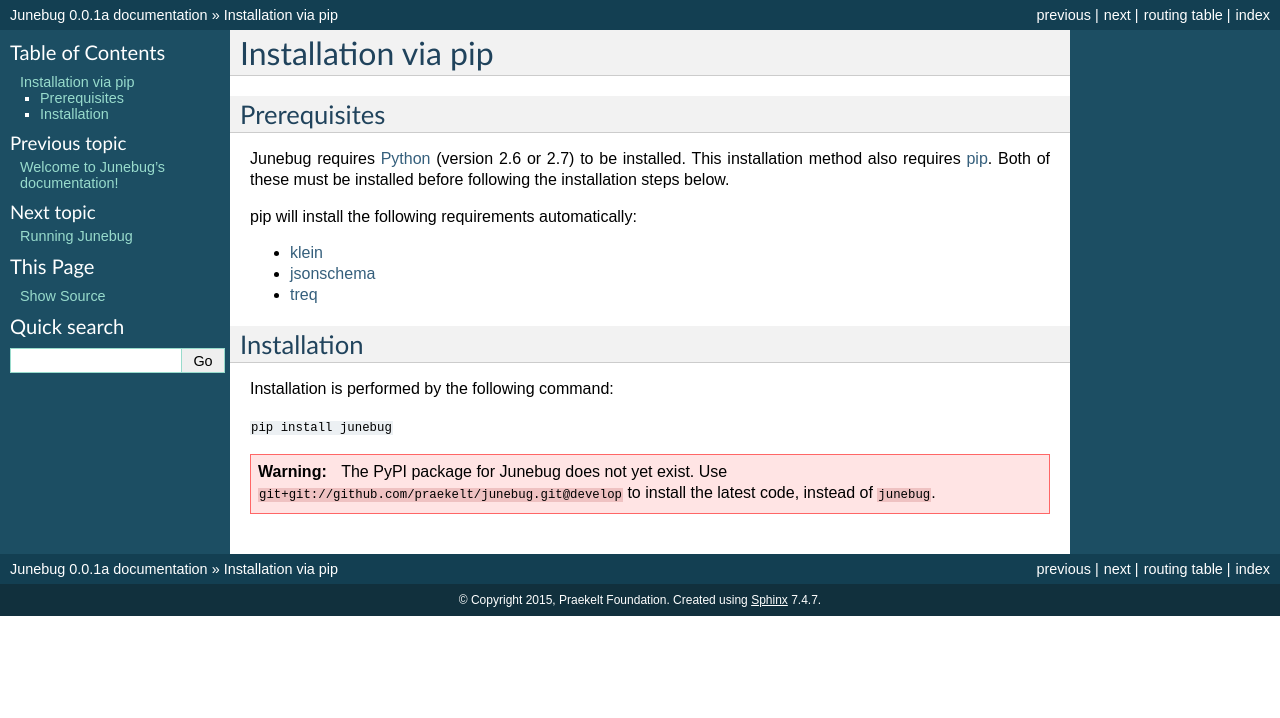
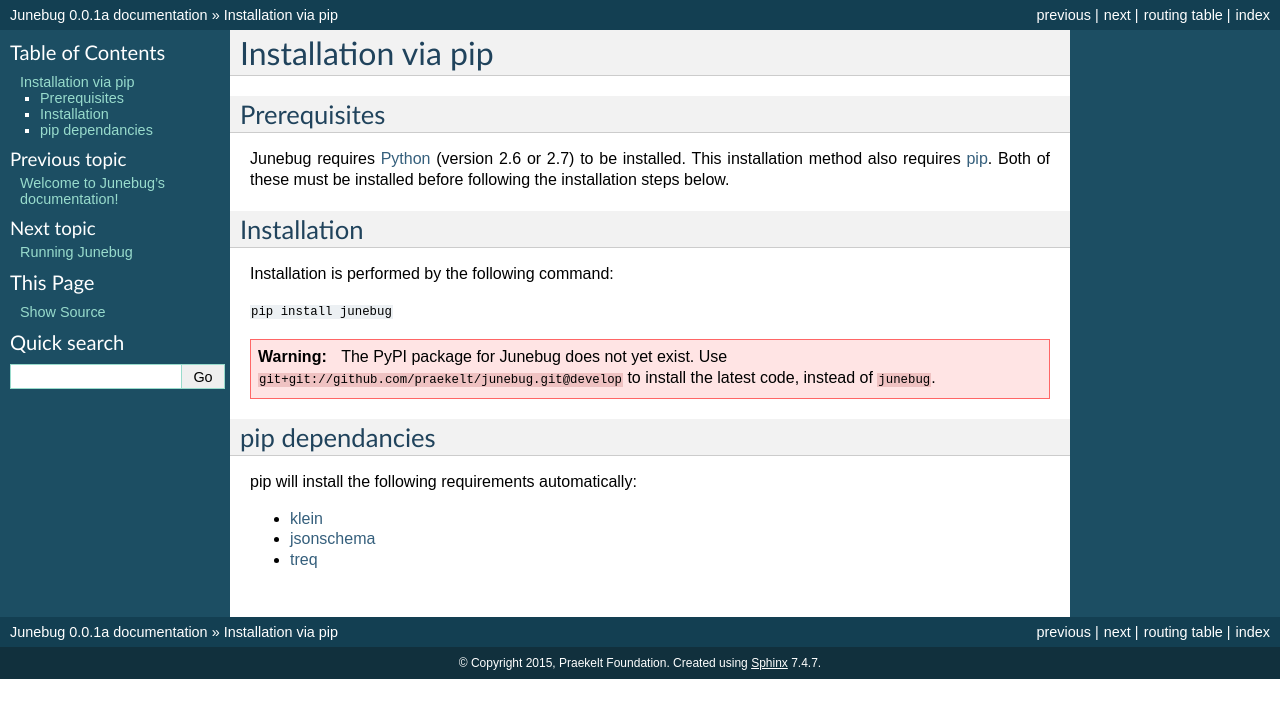
Before and after one commit to praekeltfoundation/junebug, a Sphinx documentation site: the page built from docs/installation.rst, in a window 1280 px wide. Shown: the top 718 px of the page. Built offline with Sphinx 7.4.7, drawn with Linux system fonts in a browser that asks for light colours; some of the changed lines change nothing that is shown.

Commit message:
Move pip dependancies to the bottom of the help page

```diff
--- a/docs/installation.rst
+++ b/docs/installation.rst
@@ -13,16 +13,6 @@
 .. _Python: https://www.python.org/
 .. _pip: https://pip.pypa.io/en/latest/index.html
 
-pip will install the following requirements automatically:
-
-* `klein`_
-* `jsonschema`_
-* `treq`_
-
-.. _klein: https://pypi.python.org/pypi/klein/15.0.0
-.. _jsonschema: https://pypi.python.org/pypi/jsonschema
-.. _treq: https://pypi.python.org/pypi/treq/15.0.0
-
 Installation
 ------------
 Installation is performed by the following command:
@@ -34,3 +24,15 @@
     The PyPI package for Junebug does not yet exist. Use
     ``git+git://github.com/praekelt/junebug.git@develop`` to install the
     latest code, instead of ``junebug``.
+
+pip dependancies
+----------------
+pip will install the following requirements automatically:
+
+* `klein`_
+* `jsonschema`_
+* `treq`_
+
+.. _klein: https://pypi.python.org/pypi/klein/15.0.0
+.. _jsonschema: https://pypi.python.org/pypi/jsonschema
+.. _treq: https://pypi.python.org/pypi/treq/15.0.0
```
